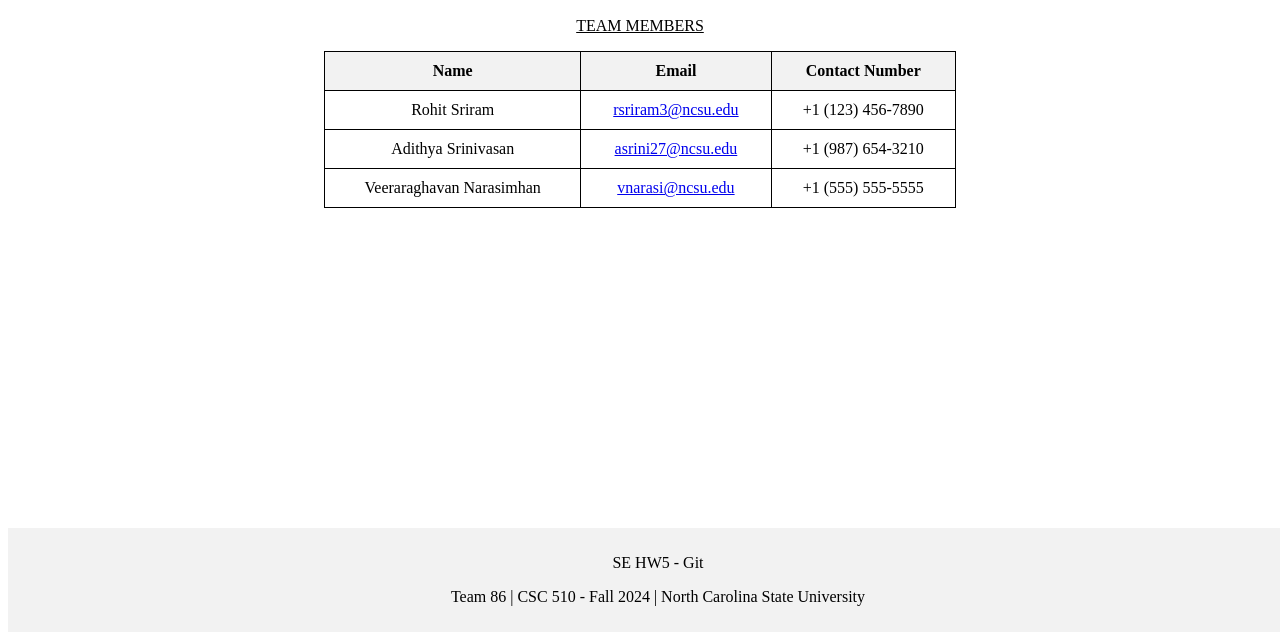
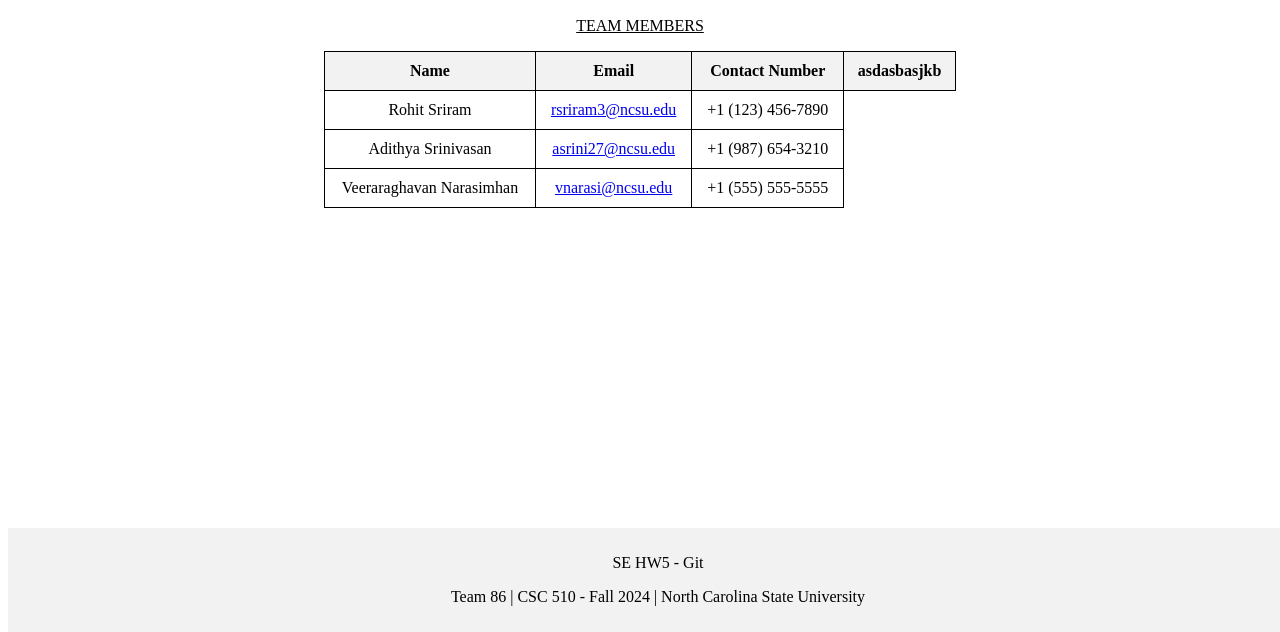
Before and after one commit to SE-Fall24-86/git-homework, a plain HTML site: page index.html in a window 1280 px wide. Shown: the part 168-800 px from the top of the page. Drawn offline with Linux system fonts and the light colour scheme.

Commit message:
added wrong line

```diff
--- a/index.html
+++ b/index.html
@@ -42,6 +42,7 @@
                 <th>Name</th>
                 <th>Email</th>
                 <th>Contact Number</th>
+                <th>asdasbasjkb</th>
             </tr>
         </thead>
         <tbody>
```
